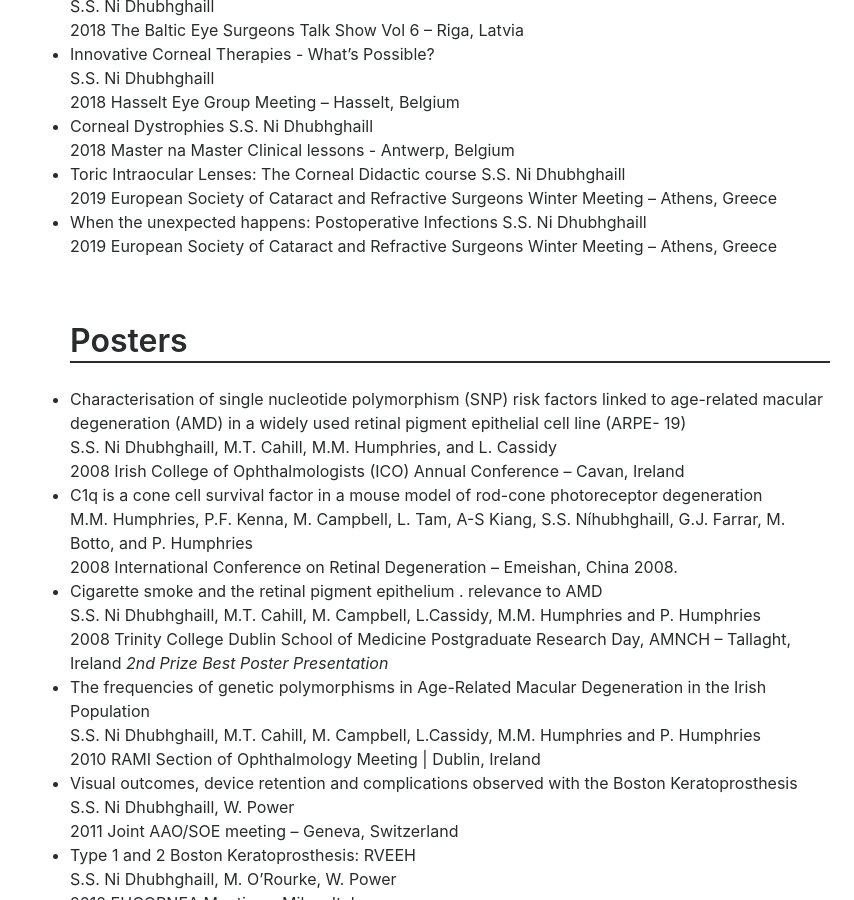
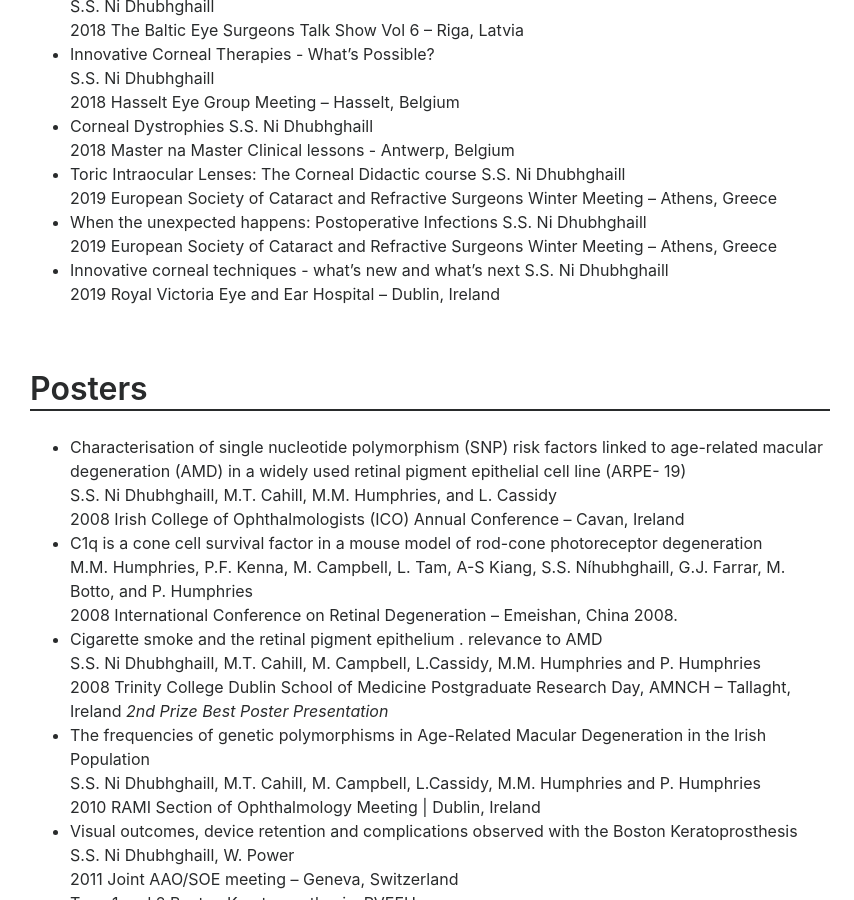
Before and after one commit to sorchanidhubhghaill/cv, a Jekyll site: the page built from index.md, in a window 1280 px wide and 900 px high, scrolled down 8213 px. Shown: the whole window, without its empty margins (210-1064 px from the left). Built offline with Jekyll 4.4.1, drawn with Linux system fonts in a browser that asks for light colours.

Commit message:
Update index.md

```diff
--- a/index.md
+++ b/index.md
@@ -322,6 +322,10 @@ Completed rotations in general surgery, maxillofacial surgery, gastroenterology
   - When the unexpected happens: Postoperative Infections
      S.S. Ni Dhubhghaill
      2019 European Society of Cataract and Refractive Surgeons Winter Meeting -- Athens, Greece
+  - Innovative corneal techniques - what's new and what's next
+     S.S. Ni Dhubhghaill
+     2019 Royal Victoria Eye and Ear Hospital -- Dublin, Ireland
+
 ## Posters
 
  - Characterisation of single nucleotide polymorphism (SNP) risk factors linked to age-related macular degeneration
```
